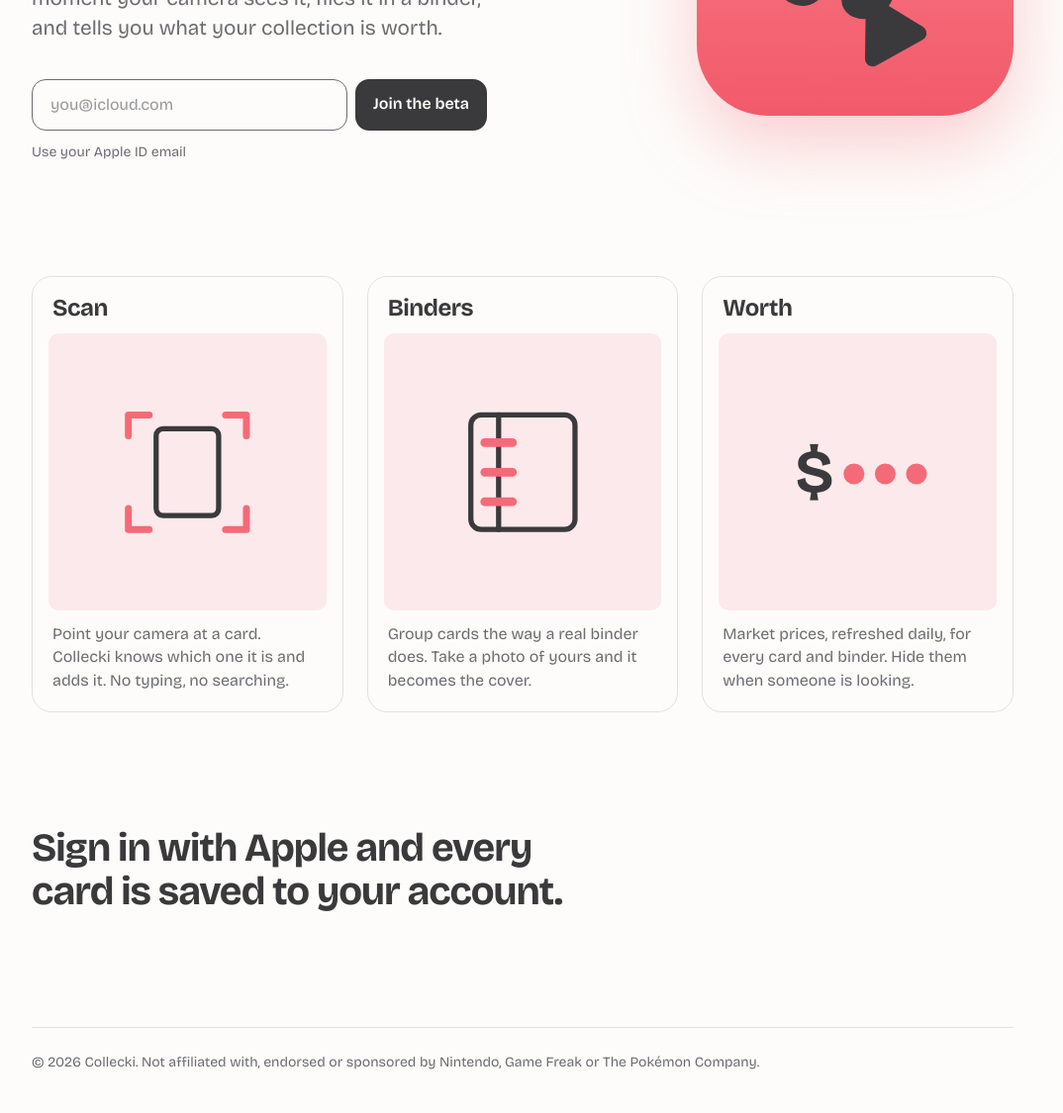
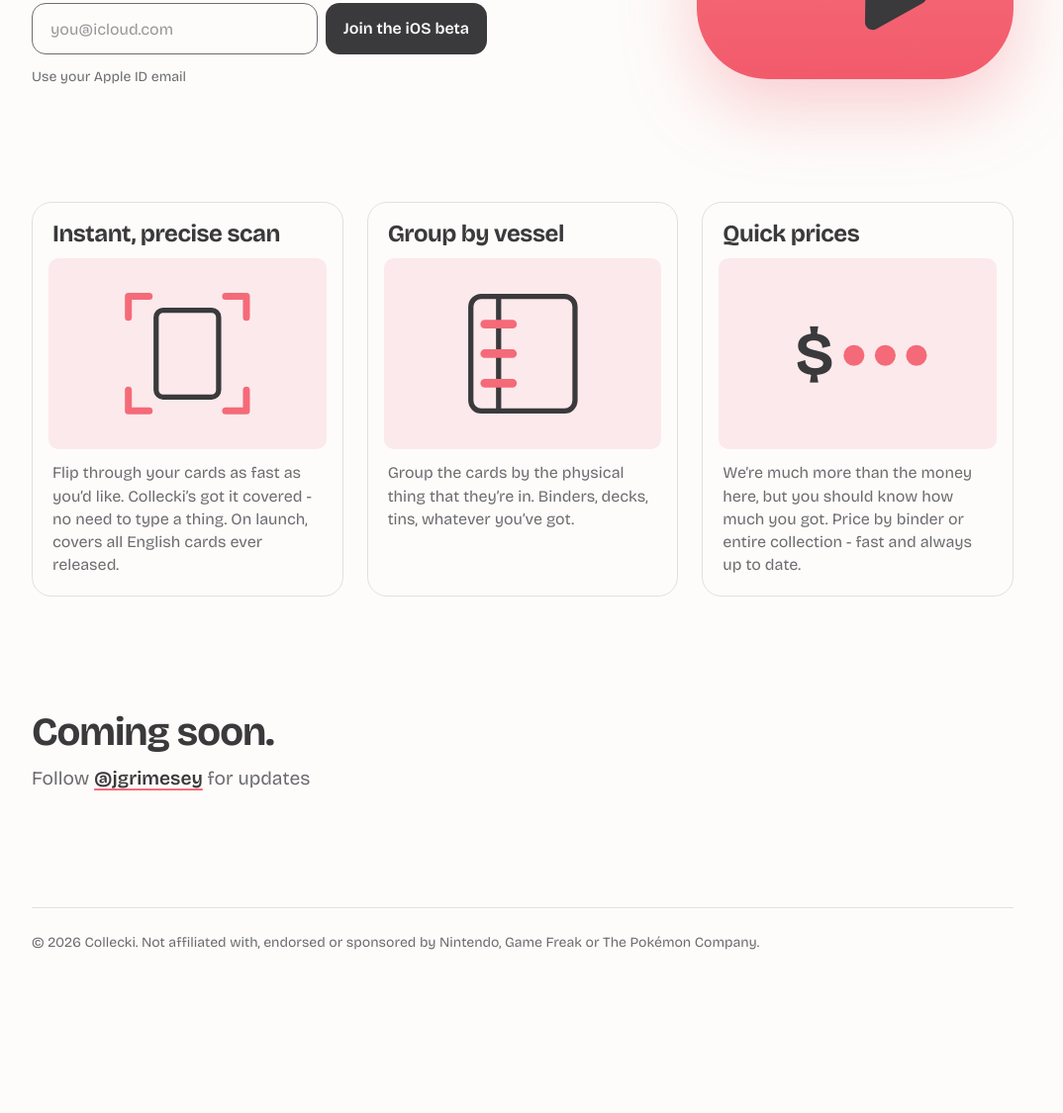
Before and after one commit to jlgrimes/collecki-site, a plain HTML site: page index.html in a window 1280 px wide. Shown: the part 426-1551 px from the top of the page at 99% size, without its empty margins (112-1186 px from the left). After the commit the page ends 1430 px from the top, so only its background shows below. Drawn offline with nearby package versions, Linux system fonts and the light colour scheme.

Commit message:
Rewrite the page's copy: a new headline, feature cards and a coming-soon note
Co-Authored-By: Claude Fable 5.2 <noreply@anthropic.com>

```diff
--- a/index.html
+++ b/index.html
@@ -33,8 +33,8 @@
   .name { padding:28px 0; font-weight:700; font-size:1.25rem; letter-spacing:-.01em; }
 
   .hero { display:grid; grid-template-columns:1.25fr .75fr; gap:48px; align-items:center; padding:clamp(32px,7vw,96px) 0 clamp(56px,9vw,120px); }
-  h1 { font-size:clamp(2.75rem,7.4vw,5.75rem); line-height:.95; letter-spacing:-.035em; font-weight:700; text-wrap:balance; }
-  .hero p { max-width:34ch; margin-top:28px; font-size:1.3rem; line-height:1.45; color:var(--soft); }
+  h1 { font-size:clamp(2.5rem,6.2vw,4.75rem); line-height:.95; letter-spacing:-.035em; font-weight:700; text-wrap:balance; }
+  .hero p { color:var(--soft); }
   .beta { margin-top:36px; max-width:460px; font-size:1rem; }
   .beta .row { display:flex; flex-wrap:wrap; gap:8px; }
   .beta input, .beta button { height:52px; padding:0 18px; border-radius:14px; font:inherit; }
@@ -49,20 +49,22 @@
 
   /* Each feature is laid out like a trading card: name, art window, text. */
   .cards { display:grid; grid-template-columns:repeat(3,1fr); gap:24px; list-style:none; padding:0; }
-  .card { display:flex; flex-direction:column; gap:12px; aspect-ratio:5/7; padding:16px; border:1px solid var(--line); border-radius:20px; }
+  .card { display:flex; flex-direction:column; gap:12px; padding:16px; border:1px solid var(--line); border-radius:20px; }
   .card h2 { font-size:1.5rem; line-height:1.1; letter-spacing:-.02em; font-weight:700; padding:2px 4px 0; }
-  .card svg { flex:1; min-height:0; width:100%; background:var(--blush); border-radius:10px; color:var(--ink); }
+  .card svg { aspect-ratio:16/11; width:100%; background:var(--blush); border-radius:10px; color:var(--ink); }
   .card p { padding:0 4px 4px; font-size:1rem; line-height:1.45; color:var(--soft); }
 
-  .sync { padding:clamp(56px,9vw,120px) 0; max-width:22ch; font-size:clamp(1.6rem,3.6vw,2.5rem); line-height:1.1; letter-spacing:-.025em; font-weight:700; text-wrap:balance; }
+  .soon { padding:clamp(56px,9vw,120px) 0; }
+  .soon h2 { font-size:clamp(1.6rem,3.6vw,2.5rem); line-height:1.1; letter-spacing:-.025em; font-weight:700; }
+  .soon p { margin-top:10px; font-size:1.2rem; color:var(--soft); }
+  .soon a { color:var(--ink); font-weight:600; text-decoration:underline var(--coral) 2px; text-underline-offset:4px; }
+  .soon a:focus-visible { outline:3px solid var(--coral); outline-offset:2px; border-radius:4px; }
   footer { padding:24px 0 40px; border-top:1px solid var(--line); font-size:.875rem; color:var(--soft); }
 
   @media (max-width:760px) {
     .hero { grid-template-columns:1fr; gap:32px; }
     .icon { order:-1; max-width:132px; justify-self:start; }
     .cards { grid-template-columns:1fr; }
-    .card { aspect-ratio:auto; }
-    .card svg { flex:none; aspect-ratio:16/10; }
   }
 
   /* The one bit of motion: the icon's ring draws itself on load. */
@@ -79,12 +81,11 @@
   <main>
     <section class="hero">
       <div>
-        <h1>Scan your cards in a blink.</h1>
-        <p>Collecki recognises a Pokémon card the moment your camera sees it, files it in a binder, and tells you what your collection is worth.</p>
+        <h1>Scan your cards faster than you can count them.</h1>
         <form class="beta" id="beta">
           <div class="row">
             <input name="email" type="email" required maxlength="254" autocomplete="email" placeholder="you@icloud.com" aria-label="Apple ID email">
-            <button>Join the beta</button>
+            <button>Join the iOS beta</button>
           </div>
           <p role="status">Use your Apple ID email</p>
         </form>
@@ -110,33 +111,36 @@
 
     <ul class="cards">
       <li class="card">
-        <h2>Scan</h2>
+        <h2>Instant, precise scan</h2>
         <svg viewBox="0 0 160 110" aria-hidden="true" fill="none" stroke-linecap="round" stroke-linejoin="round">
           <rect x="62" y="30" width="36" height="50" rx="4" stroke="currentColor" stroke-width="3"/>
           <path d="M46 34V22h12M102 22h12v12M114 76v12h-12M58 88H46V76" stroke="var(--coral)" stroke-width="4"/>
         </svg>
-        <p>Point your camera at a card. Collecki knows which one it is and adds it. No typing, no searching.</p>
+        <p>Flip through your cards as fast as you’d like. Collecki’s got it covered - no need to type a thing. On launch, covers all English cards ever released.</p>
       </li>
       <li class="card">
-        <h2>Binders</h2>
+        <h2>Group by vessel</h2>
         <svg viewBox="0 0 160 110" aria-hidden="true" fill="none" stroke-linecap="round" stroke-linejoin="round">
           <rect x="50" y="22" width="60" height="66" rx="6" stroke="currentColor" stroke-width="3"/>
           <path d="M66 22v66" stroke="currentColor" stroke-width="3"/>
           <path d="M58 38h16M58 55h16M58 72h16" stroke="var(--coral)" stroke-width="5"/>
         </svg>
-        <p>Group cards the way a real binder does. Take a photo of yours and it becomes the cover.</p>
+        <p>Group the cards by the physical thing that they’re in. Binders, decks, tins, whatever you’ve got.</p>
       </li>
       <li class="card">
-        <h2>Worth</h2>
+        <h2>Quick prices</h2>
         <svg viewBox="0 0 160 110" aria-hidden="true">
           <text x="44" y="67" font-size="36" font-weight="700" fill="currentColor">$</text>
           <g fill="var(--coral)"><circle cx="78" cy="56" r="6"/><circle cx="96" cy="56" r="6"/><circle cx="114" cy="56" r="6"/></g>
         </svg>
-        <p>Market prices, refreshed daily, for every card and binder. Hide them when someone is looking.</p>
+        <p>We’re much more than the money here, but you should know how much you got. Price by binder or entire collection - fast and always up to date.</p>
       </li>
     </ul>
 
-    <p class="sync">Sign in with Apple and every card is saved to your account.</p>
+    <section class="soon">
+      <h2>Coming soon.</h2>
+      <p>Follow <a href="https://x.com/jgrimesey">@jgrimesey</a> for updates</p>
+    </section>
   </main>
 
   <footer>© 2026 Collecki. Not affiliated with, endorsed or sponsored by Nintendo, Game Freak or The Pokémon Company.</footer>
```
